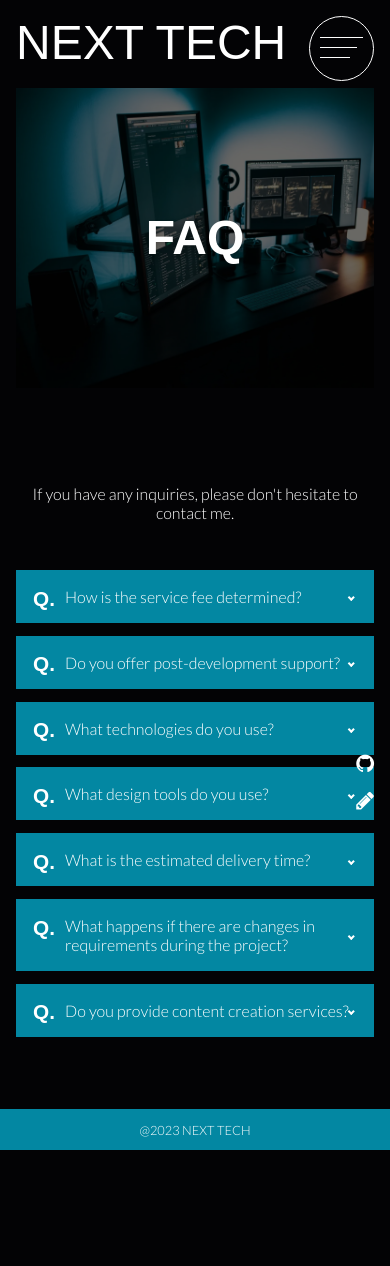
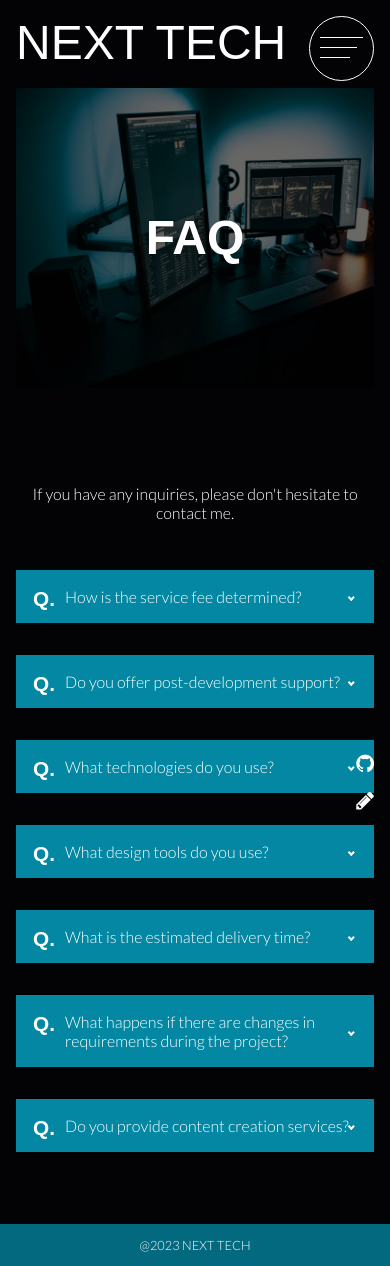
Before and after one commit to shim369/Nextjs-TypeScript-Newt-Site2, a Next.js app: page /faq in a window 390 px wide. Before the commit the page ends 1150 px from the top, so only its background shows below. Built offline with nearby package versions, Linux system fonts and the light colour scheme; a web font is replaced by a local one.

Commit message:
update css

```diff
--- a/app/styles/style.scss
+++ b/app/styles/style.scss
@@ -590,7 +590,7 @@ ul {
 	position: relative;
 	font-size: .8rem;
 	padding: .8rem;
-	background: var(--blue);
+	background: rgb(2, 105, 126);
 	color: var(--white);
 }
 
@@ -1004,7 +1004,7 @@ section {
 }
 
 .qa-list {
-	width: 80%;
+	width: 60%;
 	margin: 0 auto;
 	@media (max-width: 896px) {
 		width: 100%;
@@ -1015,7 +1015,7 @@ section {
 		cursor: pointer;
 		border: 1px solid var(--blue);
 		@media (max-width: 896px) {
-			margin: .8rem 0 0;
+			margin: 2rem 0 0;
 		}
 		&:first-child {
 			margin-top: 0;
```
